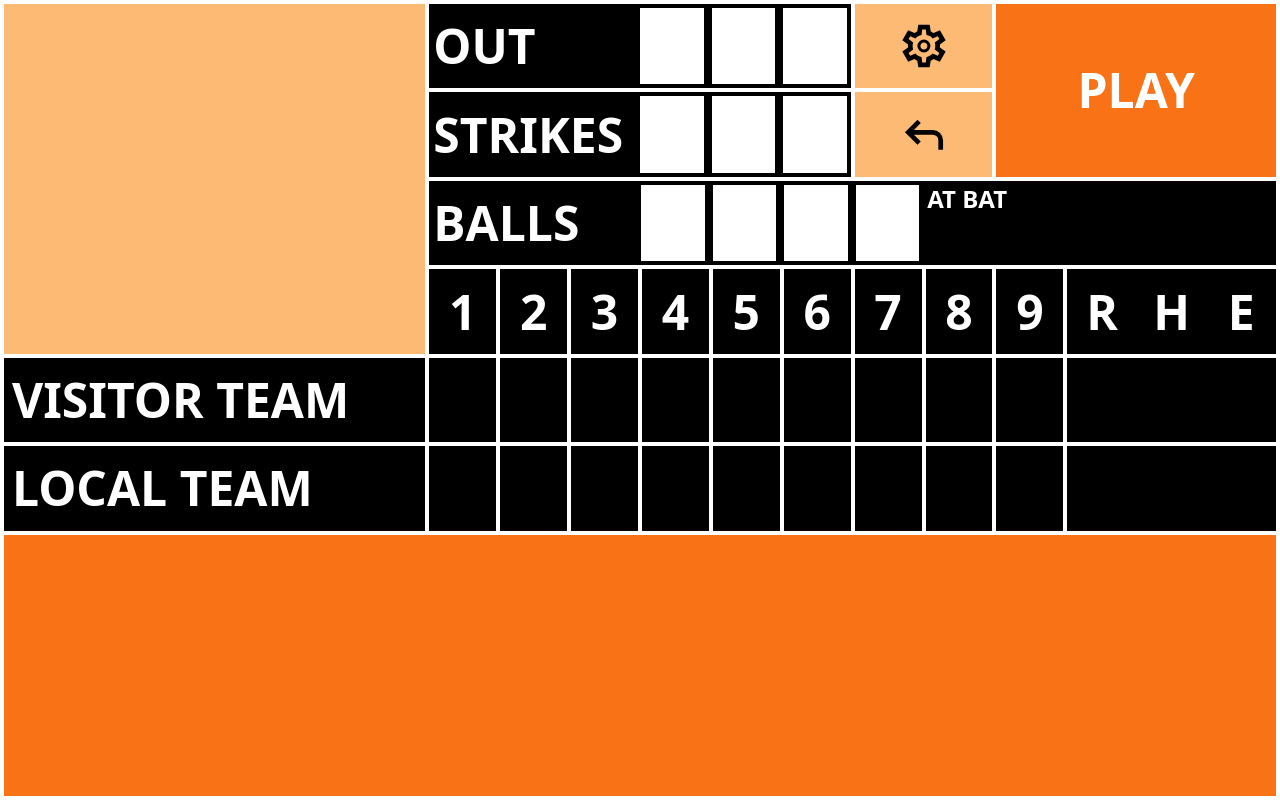
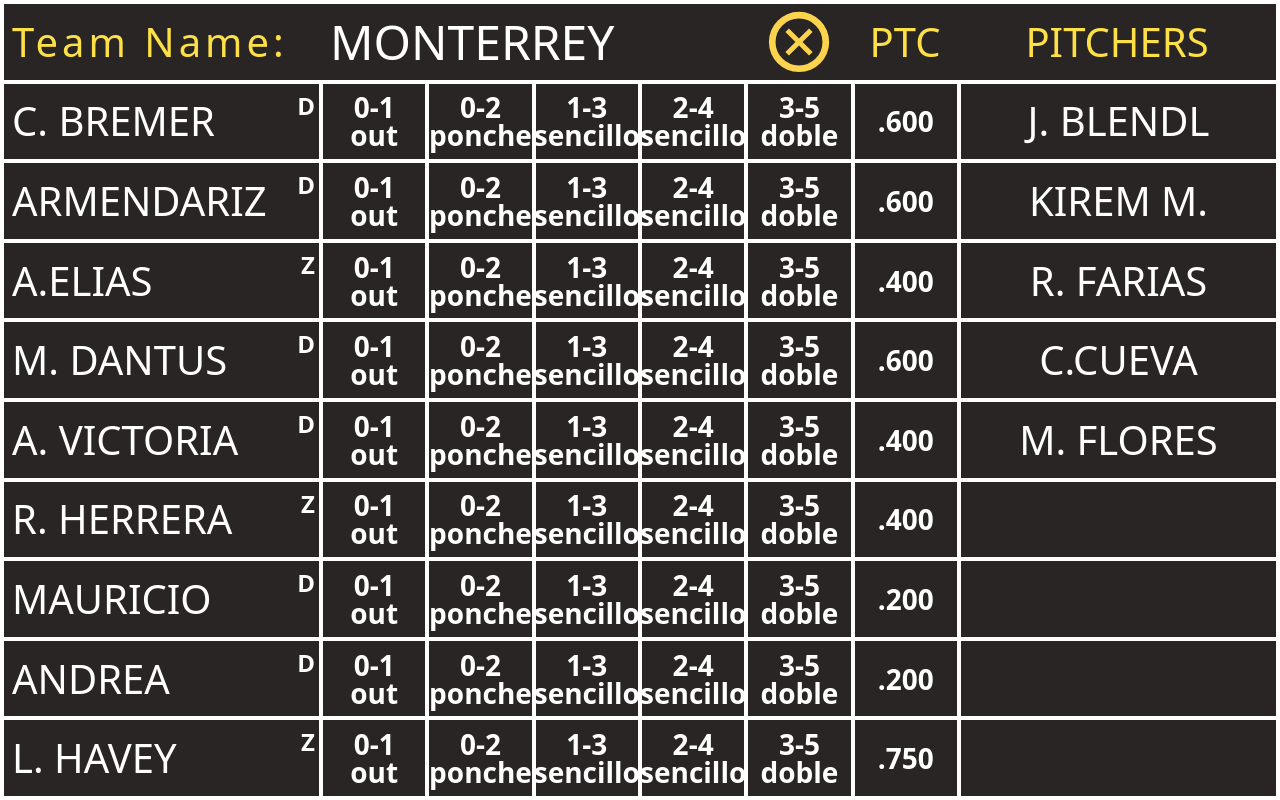
Before and after one commit to INGCapaDev/baseball-game-react, a React (Vite) app: page / in a window 1280 px wide. Built offline with nearby package versions, Linux system fonts and the light colour scheme.

Commit message:
Players list

```diff
--- a/src/index.css
+++ b/src/index.css
@@ -18,3 +18,13 @@
 .h-abs {
   height: calc(100% - 0.5rem);
 }
+
+.players-grid {
+  grid-template-columns: repeat(12, minmax(30px, 1fr));
+  grid-template-rows: repeat(9, minmax(30px, 1fr));
+  grid-auto-rows: minmax(30px, 1fr);
+}
+
+.scores-grid {
+  grid-template-columns: repeat(5, minmax(30px, 1fr));
+}
--- a/src/main.jsx
+++ b/src/main.jsx
@@ -2,9 +2,10 @@ import React from "react";
 import ReactDOM from "react-dom/client";
 import App from "./principal/App.jsx";
 import "./index.css";
+import Players from "./players/Players.jsx";
 
 ReactDOM.createRoot(document.getElementById("root")).render(
   <React.StrictMode>
-    <App />
+    <Players></Players>
   </React.StrictMode>
 );
--- /dev/null
+++ b/src/players/Players.jsx
@@ -0,0 +1,32 @@
+import Pitcher from "./components/pitcher/Pitcher";
+import Player from "./components/player/Player";
+import TopBar from "./components/topbar/TopBar";
+
+const Players = () => {
+  return (
+    <>
+      <div className="players-grid grid-fullscreen m-1 grid gap-1">
+        <TopBar team="monterrey"></TopBar>
+        <Player name="c. bremer" position="d" ptc=".600"></Player>
+        <Pitcher name="j. blendl"></Pitcher>
+        <Player name="armendariz" position="d" ptc=".600"></Player>
+        <Pitcher name="kirem m."></Pitcher>
+        <Player name="a.elias" position="z" ptc=".400"></Player>
+        <Pitcher name="r. farias"></Pitcher>
+        <Player name="m. dantus" position="d" ptc=".600"></Player>
+        <Pitcher name="c.cueva"></Pitcher>
+        <Player name="a. victoria" position="d" ptc=".400"></Player>
+        <Pitcher name="m. flores"></Pitcher>
+        <Player name="r. herrera" position="z" ptc=".400"></Player>
+        <Pitcher name=""></Pitcher>
+        <Player name="mauricio" position="d" ptc=".200"></Player>
+        <Pitcher name=""></Pitcher>
+        <Player name="andrea" position="d" ptc=".200"></Player>
+        <Pitcher name=""></Pitcher>
+        <Player name="l. havey" position="z" ptc=".750"></Player>
+        <Pitcher name=""></Pitcher>
+      </div>
+    </>
+  );
+};
+export default Players;
--- /dev/null
+++ b/src/players/components/pitcher/Pitcher.jsx
@@ -0,0 +1,10 @@
+const Pitcher = (props) => {
+  return (
+    <div className="col-span-3 flex items-center justify-center bg-stone-800">
+      <span className="font-sans text-[5vh]  uppercase text-white">
+        {props.name}
+      </span>
+    </div>
+  );
+};
+export default Pitcher;
--- /dev/null
+++ b/src/players/components/player/Player.jsx
@@ -0,0 +1,28 @@
+import Entry from "./components/Entry";
+import Text from "./components/Text";
+
+const Player = (props) => {
+  return (
+    <>
+      <div className="relative col-span-3 flex items-center bg-stone-800">
+        <span className="absolute right-1 top-1 text-[3vh] font-bold uppercase text-white">
+          {props.position}
+        </span>
+        <span className="pl-2 font-sans text-[5vh]  uppercase text-white">
+          {props.name}
+        </span>
+      </div>
+      <div className="scores-grid col-span-5 grid  gap-1 bg-white">
+        <Entry score="0-1" game="out"></Entry>
+        <Entry score="0-2" game="ponche"></Entry>
+        <Entry score="1-3" game="sencillo"></Entry>
+        <Entry score="2-4" game="sencillo"></Entry>
+        <Entry score="3-5" game="doble"></Entry>
+      </div>
+      <div className="flex items-center justify-center bg-stone-800">
+        <Text text={props.ptc}></Text>
+      </div>
+    </>
+  );
+};
+export default Player;
--- /dev/null
+++ b/src/players/components/player/components/Entry.jsx
@@ -0,0 +1,11 @@
+import Text from "./Text";
+
+const Entry = (props) => {
+  return (
+    <div className="flex flex-col items-center justify-center bg-stone-800 text-center">
+      <Text text={props.score}></Text>
+      <Text text={props.game}></Text>
+    </div>
+  );
+};
+export default Entry;
--- /dev/null
+++ b/src/players/components/player/components/Text.jsx
@@ -0,0 +1,8 @@
+const Text = (props) => {
+  return (
+    <span className="font-sans text-[3.5vh] font-bold leading-[1] text-white">
+      {props.text}
+    </span>
+  );
+};
+export default Text;
--- /dev/null
+++ b/src/players/components/topbar/TopBar.jsx
@@ -0,0 +1,27 @@
+import Heading from "./components/Heading";
+import Team from "./components/Team";
+
+const TopBar = (props) => {
+  return (
+    <div className="col-span-full grid grid-cols-12 bg-stone-800">
+      <div className="col-span-3 flex items-center">
+        <span className="pl-2 font-sans text-[5vh] tracking-widest text-yellow-300">
+          Team Name:
+        </span>
+      </div>
+      <Team name={props.team}></Team>
+      <div className="col-span-1 flex  items-center justify-center overflow-hidden">
+        <img src="img/rounded-x.svg" alt="" className="h-[90%]" />
+      </div>
+      <div className="col-span-1 flex items-center justify-center">
+        <span className="font-sans text-[5vh] uppercase  text-yellow-300">
+          <Heading text="ptc"></Heading>
+        </span>
+      </div>
+      <div className="col-span-3 flex items-center justify-center">
+        <Heading text="pitchers"></Heading>
+      </div>
+    </div>
+  );
+};
+export default TopBar;
--- /dev/null
+++ b/src/players/components/topbar/components/Heading.jsx
@@ -0,0 +1,8 @@
+const Heading = (props) => {
+  return (
+    <span className="font-sans text-[5vh] uppercase  text-yellow-300">
+      {props.text}
+    </span>
+  );
+};
+export default Heading;
--- /dev/null
+++ b/src/players/components/topbar/components/Team.jsx
@@ -0,0 +1,10 @@
+const TeamName = (props) => {
+  return (
+    <div className="col-span-4 flex items-center">
+      <span className="pl-2 font-sans text-[6vh] uppercase text-white ">
+        {props.name}
+      </span>
+    </div>
+  );
+};
+export default TeamName;
```
Also changed, not shown: public/img/rounded-x.svg (added).
